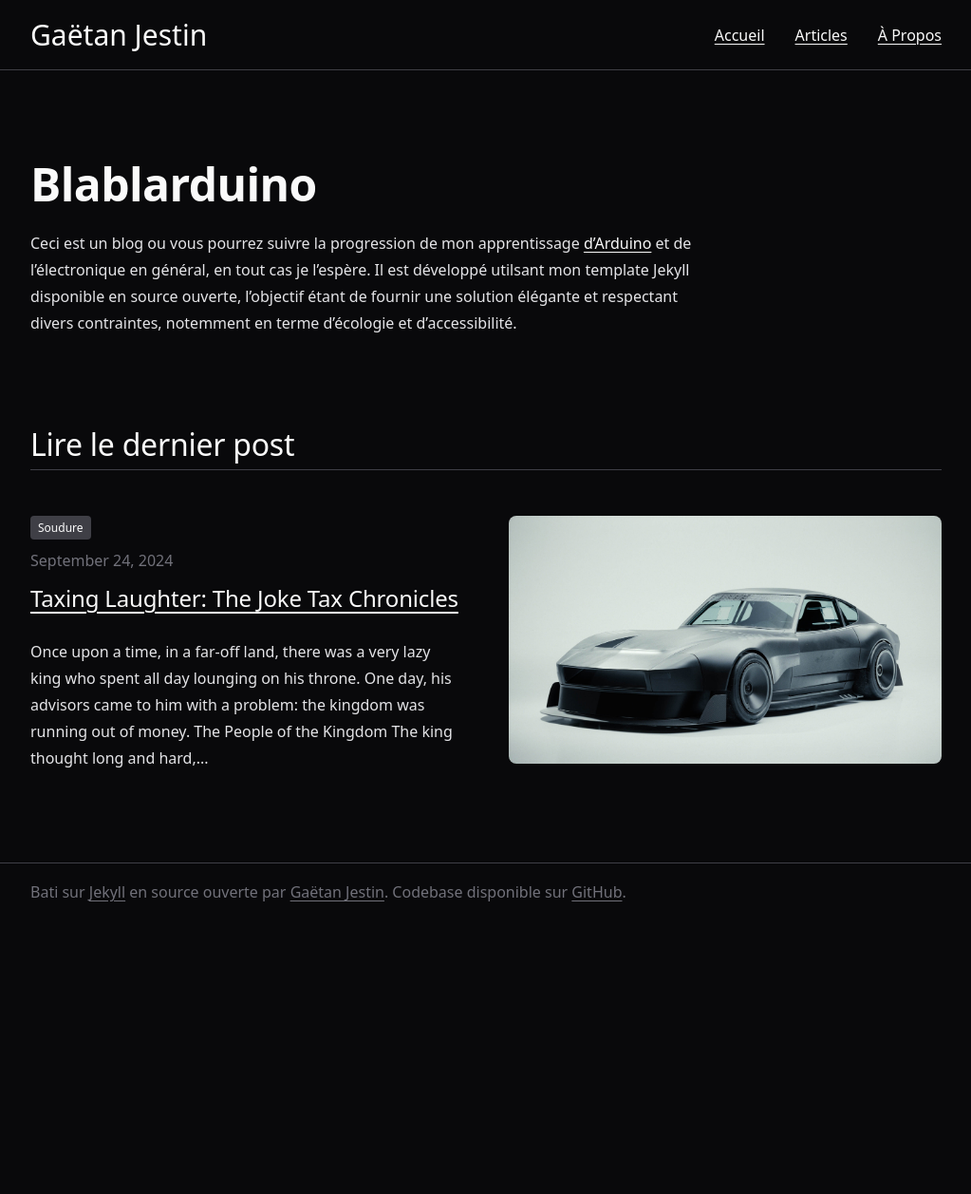
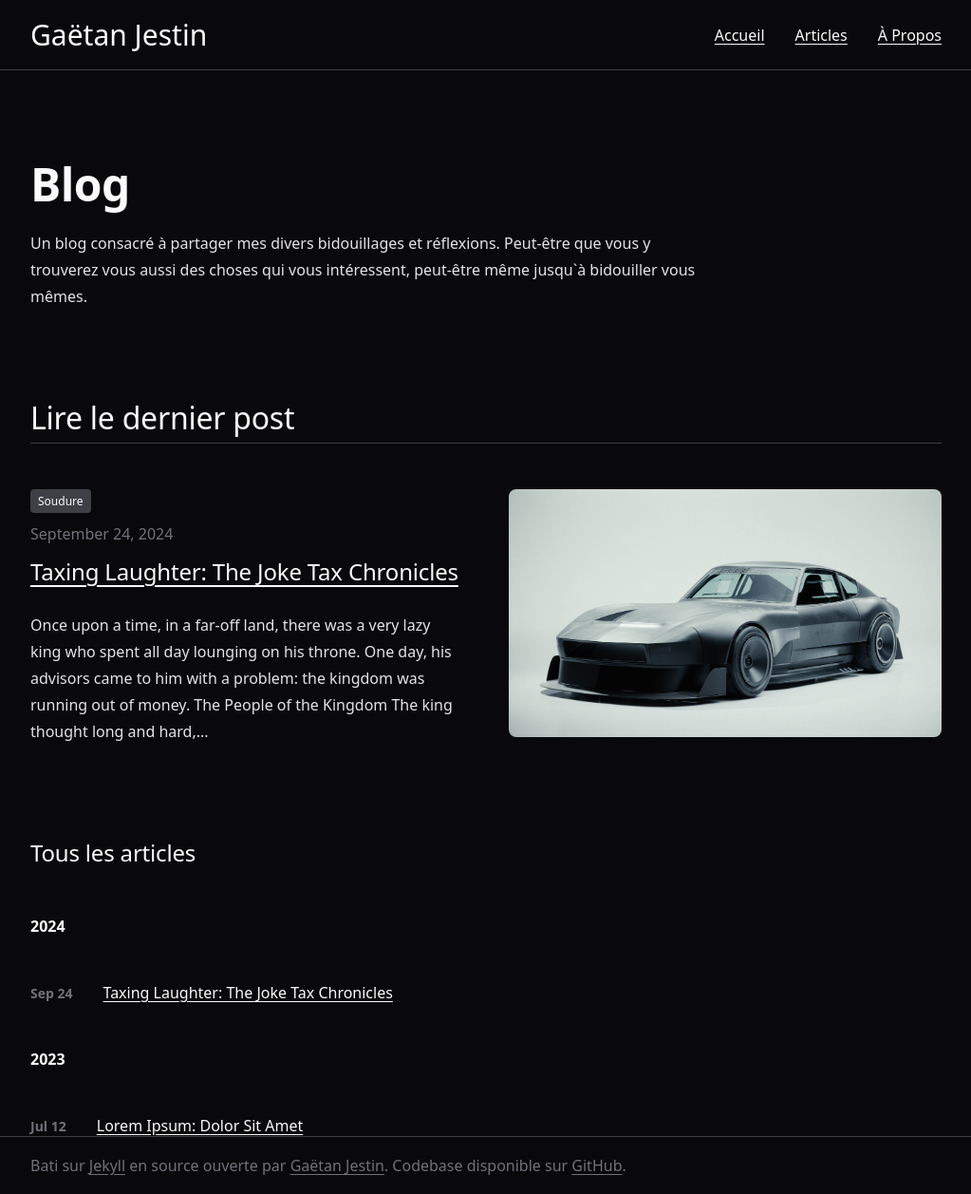
Before and after one commit to MerlinConnected/blablarduino, a Jekyll site: the page built from index.md, in a window 1280 px wide. Shown: the whole page at 95% size, without its empty margins (128-1151 px from the left). Built offline with Jekyll 4.4.1, drawn with Linux system fonts in a browser that asks for light colours; before the commit the page ends 969 px from its top, so only the background shows below that.

Commit message:
feat: stylized posts history on home

````diff
--- a/_layouts/home.html
+++ b/_layouts/home.html
@@ -30,6 +30,29 @@
 			</a>
 			{% endif %} {% endfor %}
 		</div>
+
+		<div class="history">
+			<h3>Tous les articles</h3>
+
+			<div class="container">
+				{% assign posts_by_year = site.posts | group_by_exp:"post", "post.date |
+				date: '%Y'" %} {% for year in posts_by_year %}
+				<div class="wrapper">
+					<span class="year">{{ year.name }}</span>
+					<div class="post-list">
+						{% for post in year.items %}
+						<div class="post-preview">
+							<span class="post-date">{{ post.date | date: "%b %-d" }}</span>
+							<h5>
+								<a href="{{ post.url | relative_url }}">{{ post.title }}</a>
+							</h5>
+						</div>
+						{% endfor %}
+					</div>
+				</div>
+				{% endfor %}
+			</div>
+		</div>
 	</main>
 	{% include footer.html %}
 </body>
--- /dev/null
+++ b/_posts/2023-07-12-lorem-ispum-dolor-sit-amet.markdown
@@ -0,0 +1,65 @@
+---
+layout: post
+title: 'Lorem Ipsum: Dolor Sit Amet'
+date: 2023-07-12 20:01:00 +0200
+tags: Soudure
+featured_image: /images/240Reference.jpeg
+---
+
+Once upon a time, in a far-off land, there was a very lazy king who spent all day lounging on his throne. One day, his advisors came to him with a problem: the kingdom was running out of money.
+
+<p class="hero-image">
+<img src="/images/240Reference.jpeg" alt="Super quick racecar">
+</p>
+
+## The People of the Kingdom
+
+The king thought long and hard, and finally came up with [a brilliant plan](https://gaetanjestin.com): he would tax the jokes in the kingdom.
+
+_"After all," he said, "everyone enjoys a good joke, so it's only fair that they should pay for the privilege."_
+
+### The joke tax
+
+The king's subjects were not amused. They grumbled and complained, but the king was firm:
+
+- 1st level of puns: 5 gold coins
+- 2nd level of jokes: 10 gold coins
+- 3rd level of one-liners : 20 gold coins
+
+As a result, people stopped telling jokes, and the kingdom fell into a gloom. But there was one person who refused to let the king's foolishness get him down: a court jester named Jokester.
+
+### Jokerster's revolt
+
+Jokester began sneaking into the castle in the middle of the night and leaving jokes all over the place: under the king's pillow, in his soup, even in the royal toilet. The king was furious, but he couldn't seem to stop Jokester.
+
+And then, one day, the people of the kingdom discovered that the jokes left by Jokester were so funny that they couldn't help but laugh. And once they started laughing, they couldn't stop.
+
+![My helpful screenshot](/images/240Reference.jpeg)
+
+### The People's Rebellion
+
+The people of the kingdom, feeling uplifted by the laughter, started to tell jokes and puns again, and soon the entire kingdom was in on the joke.
+
+| King’s Treasury | People’s happiness |
+| --------------- | ------------------ |
+| Empty           | Overflowing        |
+| Modest          | Satisfied          |
+| Empty           | Overflowing        |
+
+The king, seeing how much happier his subjects were, realized the error of his ways and repealed the joke tax. Jokester was declared a hero, and the kingdom lived happily ever after.
+
+```python
+def joke_tax(joke_level):
+    if joke_level == 1:
+        return 5
+    elif joke_level == 2:
+        return 10
+    elif joke_level == 3:
+        return 20
+    else:
+        return 0
+```
+
+### Closing thoughts
+
+The moral of the story is: never underestimate the power of a good laugh and always be careful of bad ideas.
--- a/_sass/_base.scss
+++ b/_sass/_base.scss
@@ -284,7 +284,7 @@
 		display: grid;
 		grid-template-columns: repeat(2, 1fr);
 		gap: 3rem;
-		margin-bottom: 6rem;
+		margin-bottom: 4rem;
 
 		@media all and (max-width: 768px) {
 			grid-template-columns: 1fr;
@@ -312,3 +312,38 @@
 		}
 	}
 }
+
+.history {
+	h3 {
+		margin-top: 6rem;
+		margin-bottom: 3rem;
+	}
+
+	.container {
+		display: grid;
+		gap: 3rem;
+		.wrapper {
+			span.year {
+				font-weight: 600;
+			}
+
+			.post-list {
+				display: grid;
+				gap: 2rem;
+				margin-top: 3rem;
+
+				.post-preview {
+					display: flex;
+					align-items: center;
+					gap: 2rem;
+
+					.post-date {
+						color: $color-600;
+						font-size: 0.875rem;
+						font-weight: 600;
+					}
+				}
+			}
+		}
+	}
+}
--- a/index.md
+++ b/index.md
@@ -1,12 +1,7 @@
 ---
 layout: home
-title: Blablarduino
+title: Blog
 permalink: /
 ---
 
-Ceci est un blog ou vous pourrez suivre la progression de mon apprentissage [d'Arduino](https://arduino.org) et de l'électronique en général, en tout cas je l'espère.
-Il est développé utilsant mon template Jekyll disponible en source ouverte, l'objectif étant de fournir une solution élégante et respectant divers contraintes, notemment en terme d'écologie et d'accessibilité.
-
-<!-- ## Plus de détails
-
-L'objectif est d'apprendre les bases pour commencer puis de réaliser un projet inspiré des miroirs Daniel Rozin. -->
+Un blog consacré à partager mes divers bidouillages et réflexions. Peut-être que vous y trouverez vous aussi des choses qui vous intéressent, peut-être même jusqu`à bidouiller vous mêmes.
````
Also changed, not shown: _posts/2024-02-05-the-joke-tax-chronicles.markdown (renamed from _posts/2025-07-12-the-joke-tax-chronicles.markdown).
